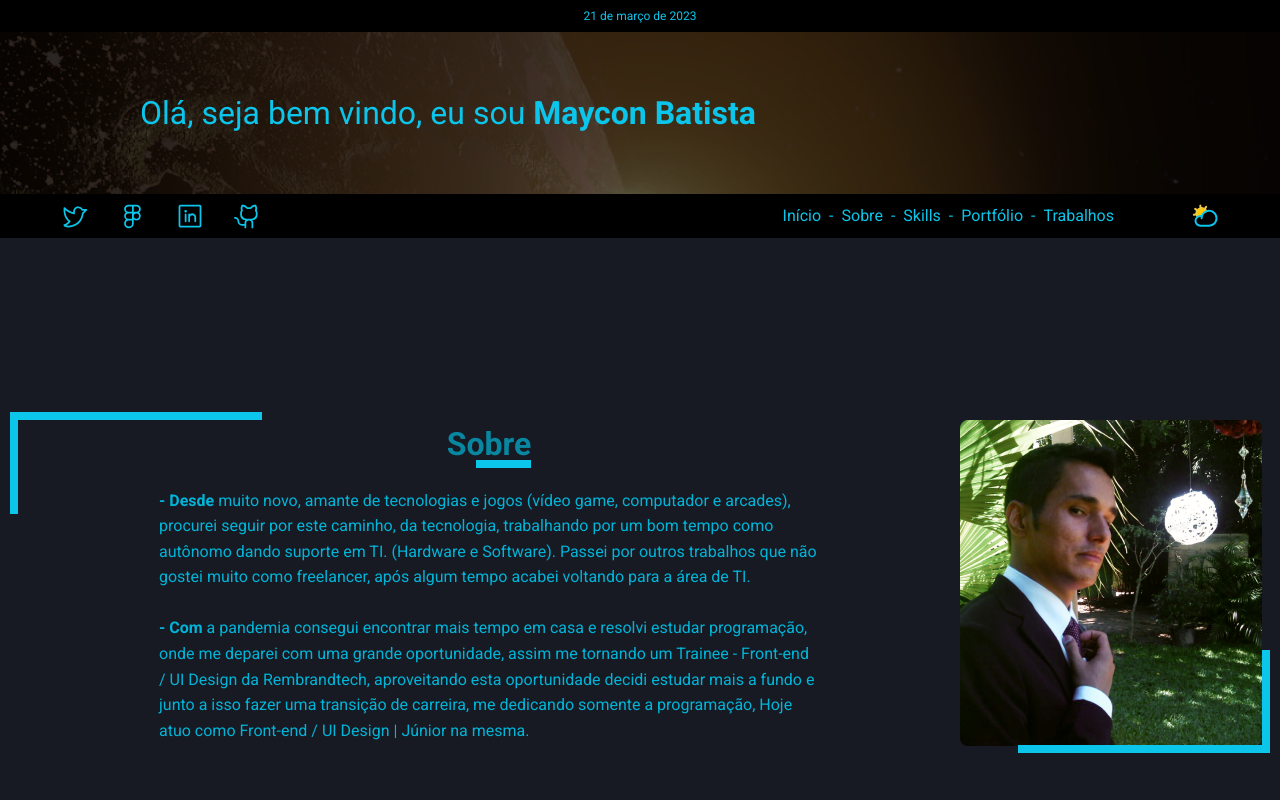
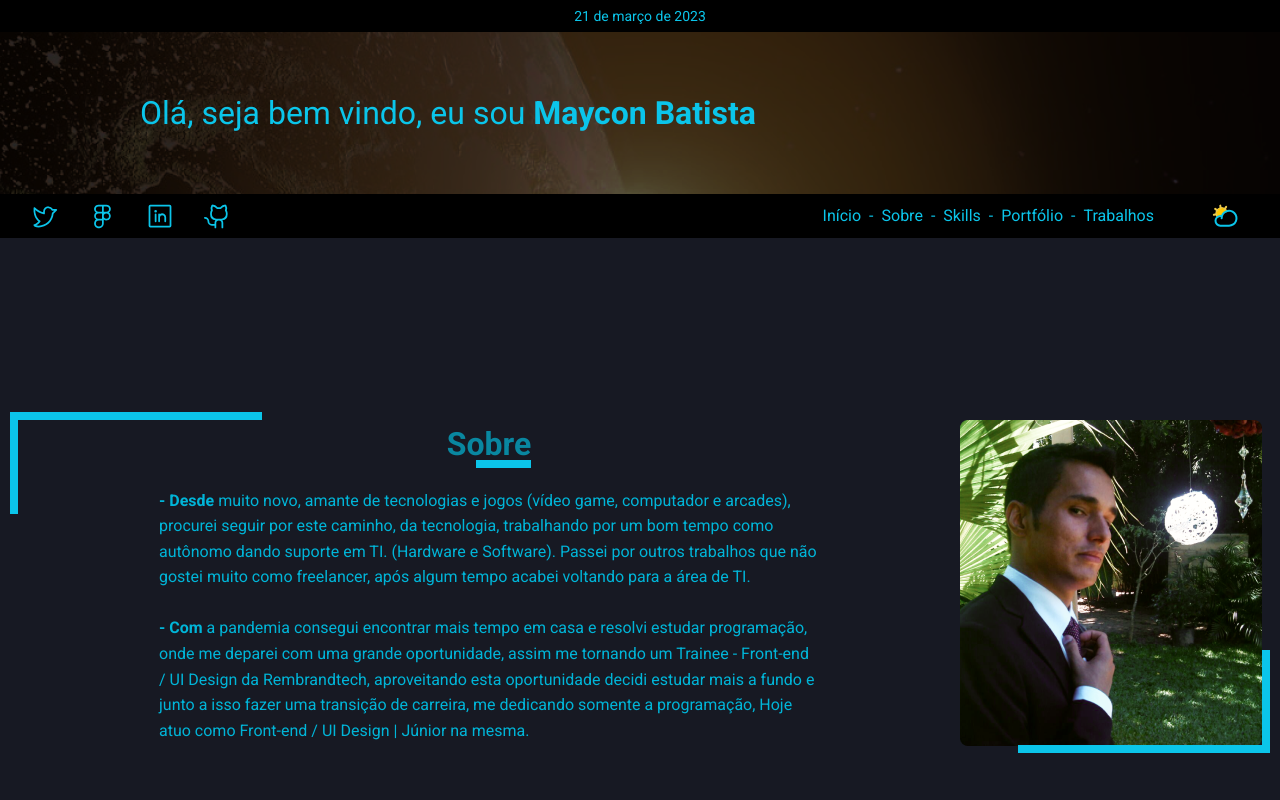
Before and after one commit to MayconTrix/MB-Portfolio, a Next.js app: page / in a window 1280 px wide. Shown: the top 800 px of the page. Built offline with nearby package versions, Linux system fonts and the light colour scheme.

Commit message:
Update V0.5c

```diff
--- a/src/components/Head/index.tsx
+++ b/src/components/Head/index.tsx
@@ -50,7 +50,7 @@ export function Head() {
         height="4.4rem"
         backgroundColor="black"
       >
-        <SocialIcons margin="6rem" color="cyan.400" />
+        <SocialIcons margin="3rem" color="cyan.400" />
         <Flex
           flex="1"
           justify="flex-end"
@@ -62,7 +62,7 @@ export function Head() {
           <motion.div whileHover={{ scale: 1.3 }} whileTap={{ scale: 1 }}>
             <Img
               src="/CloudSun.svg"
-              margin="0 6rem"
+              margin="0 4rem"
               alt="Mudar para tema claro"
               title="Tema"
             />
--- a/src/components/Header/index.tsx
+++ b/src/components/Header/index.tsx
@@ -22,7 +22,7 @@ export function Header() {
         align="center"
         justify="center"
       >
-        <Text fontSize="1.2rem" color="cyan.400">
+        <Text fontSize="1.4rem" color="cyan.400">
           {date}
         </Text>
       </Flex>
--- a/src/components/Works/index.tsx
+++ b/src/components/Works/index.tsx
@@ -28,7 +28,7 @@ export function Works() {
         </Box>
       </Flex>
       <Text marginTop="1.6rem" color="cyan.500" textAlign="center">
-        Tenho orgulho de ter colaborado com algumas empresas incríveis:
+        Tenho orgulho em ter colaborado com algumas empresas incríveis:
       </Text>
       <SimpleGrid columns={{ base: 1, sm: 1, md: 1, lg: 1 }} marginTop="4rem">
         {WORKS.map((company) => (
```
